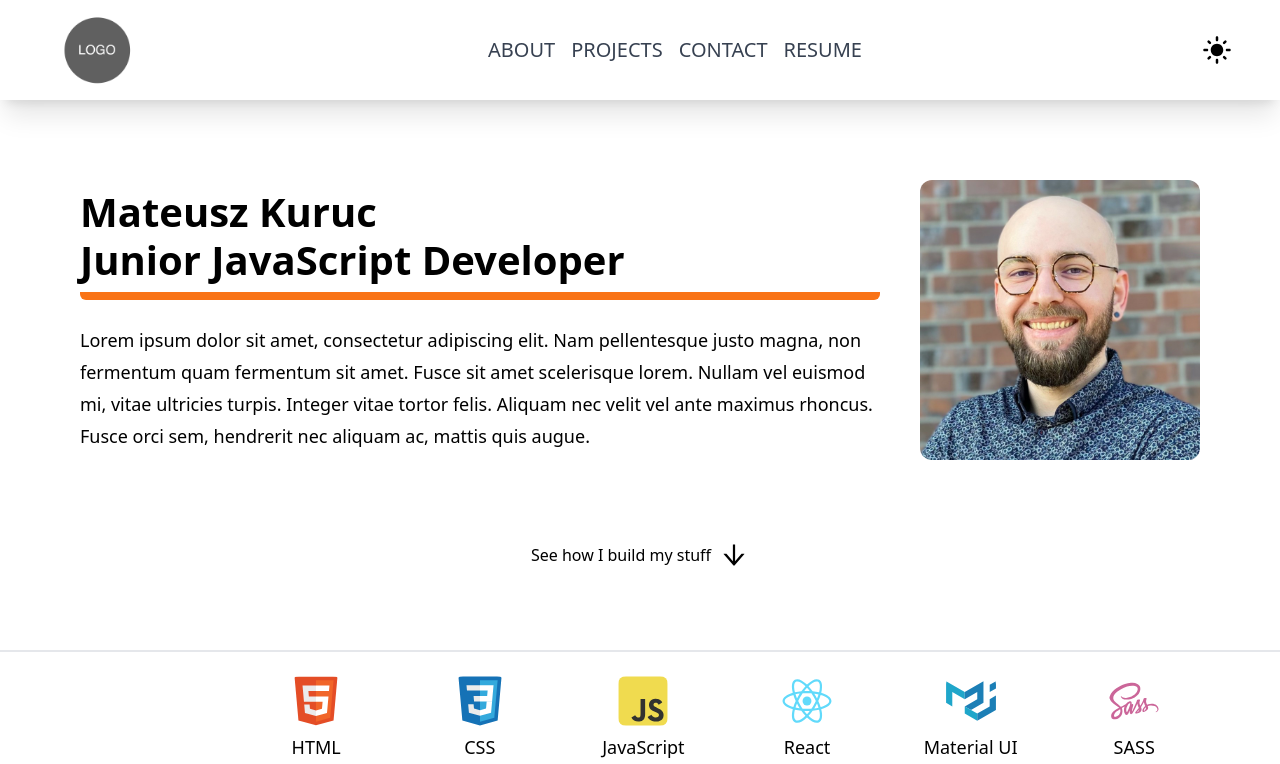
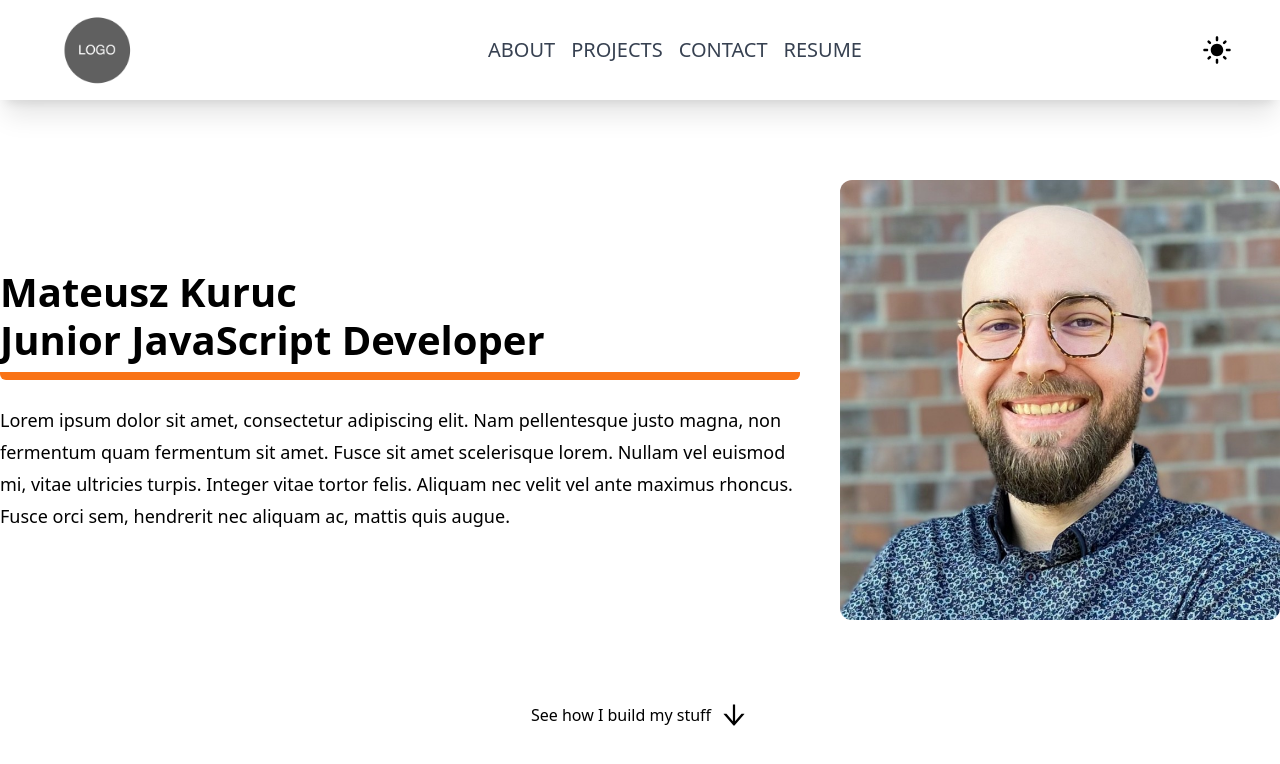
Before and after one commit to MateuszKuruc/developer-portfolio, a Next.js app in the folder developer-portfolio-site/: page / in a window 1280 px wide. Shown: the top 764 px of the page. Built offline with nearby package versions, Linux system fonts and the light colour scheme.

Commit message:
fix about section styling

```diff
--- a/developer-portfolio-site/src/app/components/About.tsx
+++ b/developer-portfolio-site/src/app/components/About.tsx
@@ -7,8 +7,8 @@ import { AiOutlineArrowDown } from "react-icons/ai";
 const About = () => {
   return (
     <section className="content-container">
-      <div className="padding-container flex flex-col items-start ml-0">
-        <div className="flex flex-col xl:flex-row items-center py-10 sm:py-20 2xl:py-40 gap-10">
+      {/* <div className="padding-container flex flex-col items-start ml-0"> */}
+        <div className="flex flex-col xl:flex-row items-center justify-around py-10 sm:py-20 2xl:py-40 gap-10">
           <div className="max-w-[800px]">
             <h2 className="bold-40 leading-[120%]">Mateusz Kuruc</h2>
             <h2 className="bold-40 leading-[120%] border-b-8 rounded-md border-orange-500 mb-6 pb-2">
@@ -42,7 +42,7 @@ const About = () => {
             </div>
           </Link>
         </div> */}
-      </div>
+      {/* </div> */}
     </section>
   );
 };
```
